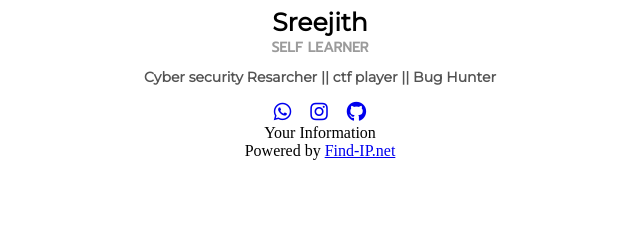
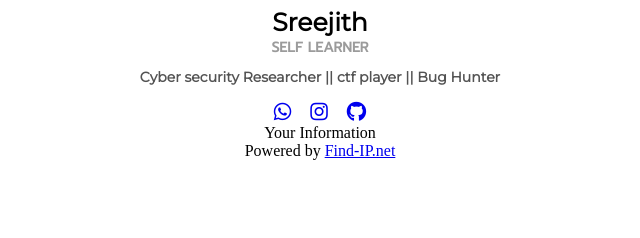
Before and after one commit to itsmesreejith/portfolio.io, a plain HTML site: page index.html in a window 1280 px wide. Shown: the part 258-496 px from the top of the page, 320-960 px from the left. Drawn offline with Linux system fonts and the light colour scheme; a script that the page names is missing; a web font is replaced by a local one.

Commit message:
Update index.html

```diff
--- a/index.html
+++ b/index.html
@@ -24,7 +24,7 @@
    <div class="data">
     <span class="name">Sreejith</span>
     <span class="desg">SELF LEARNER</span>
-    <span class="tag">Cyber security Resarcher || ctf player  || Bug Hunter  </span>
+    <span class="tag">Cyber security Researcher || ctf player  || Bug Hunter  </span>
    </div>
    <audio loop autoplay >
 <source src="Bgm.mp3" type="audio/mp3">
```
